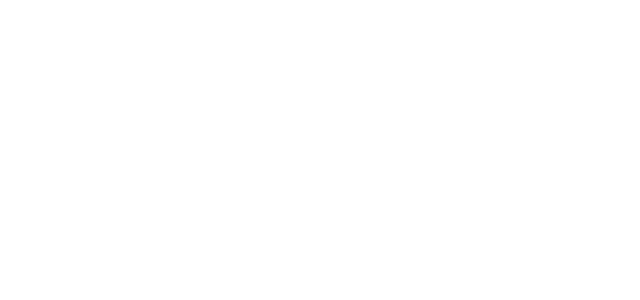
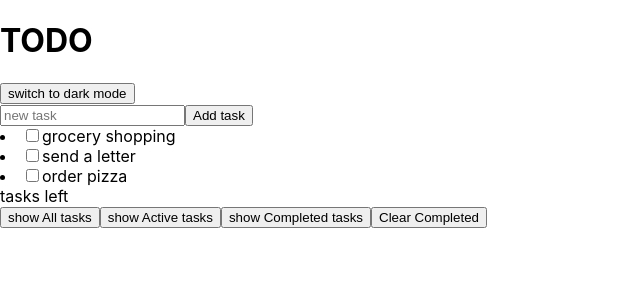
Before and after one commit to risa-r/react-todo-app-theme-and-dnd, a React (Create React App) app: page / in a window 1280 px wide. Shown: the top 300 px of the page, without its empty margins (0-640 px from the left). Built offline with nearby package versions, Linux system fonts and the light colour scheme.

Commit message:
create static version without style

```diff
--- a/src/App.js
+++ b/src/App.js
@@ -1,3 +1,15 @@
-function App() {}
+import Form from "./components/Form";
+import Todo from "./components/Todo";
+import Footer from "./components/Footer";
 
-export default App;
+export default function App({ tasks }) {
+  return (
+    <>
+      <h1>TODO</h1>
+      <button>switch to dark mode</button>
+      <Form />
+      <Todo tasks={tasks} />
+      <Footer />
+    </>
+  );
+}
--- /dev/null
+++ b/src/components/FilterButtons.js
@@ -0,0 +1,9 @@
+export default function FilterButtons() {
+  return (
+    <>
+      <button>show All tasks</button>
+      <button>show Active tasks</button>
+      <button>show Completed tasks</button>
+    </>
+  );
+}
--- /dev/null
+++ b/src/components/Footer.js
@@ -0,0 +1,11 @@
+import FilterButtons from "./FilterButtons";
+
+export default function Footer() {
+  return (
+    <>
+      <div>tasks left</div>
+      <FilterButtons />
+      <button>Clear Completed</button>
+    </>
+  );
+}
--- /dev/null
+++ b/src/components/Form.js
@@ -0,0 +1,9 @@
+export default function Form() {
+  return (
+    <form>
+      <label id="todoInput"></label>
+      <input type="text" placeholder="new task" name="todoInput"></input>
+      <button>Add task</button>
+    </form>
+  );
+}
--- /dev/null
+++ b/src/components/Todo.js
@@ -0,0 +1,12 @@
+export default function Todo({ tasks }) {
+  const taskList = tasks.map((task) => {
+    return (
+      <li key={task.id}>
+        <input type="checkbox" />
+        {task.name}
+      </li>
+    );
+  });
+
+  return <div>{taskList}</div>;
+}
--- a/src/index.css
+++ b/src/index.css
@@ -11,3 +11,7 @@
   font-family: source-code-pro, Menlo, Monaco, Consolas, 'Courier New',
     monospace;
 }
+
+ul{
+  list-style: none;
+}
--- a/src/index.js
+++ b/src/index.js
@@ -3,9 +3,15 @@
 import "./index.css";
 import App from "./App";
 
+const DATA = [
+  { id: 0, name: "grocery shopping", completed: true },
+  { id: 1, name: "send a letter", completed: false },
+  { id: 2, name: "order pizza", completed: false },
+];
+
 const root = ReactDOM.createRoot(document.getElementById("root"));
 root.render(
   <React.StrictMode>
-    <App />
+    <App tasks={DATA} />
   </React.StrictMode>
 );
```
